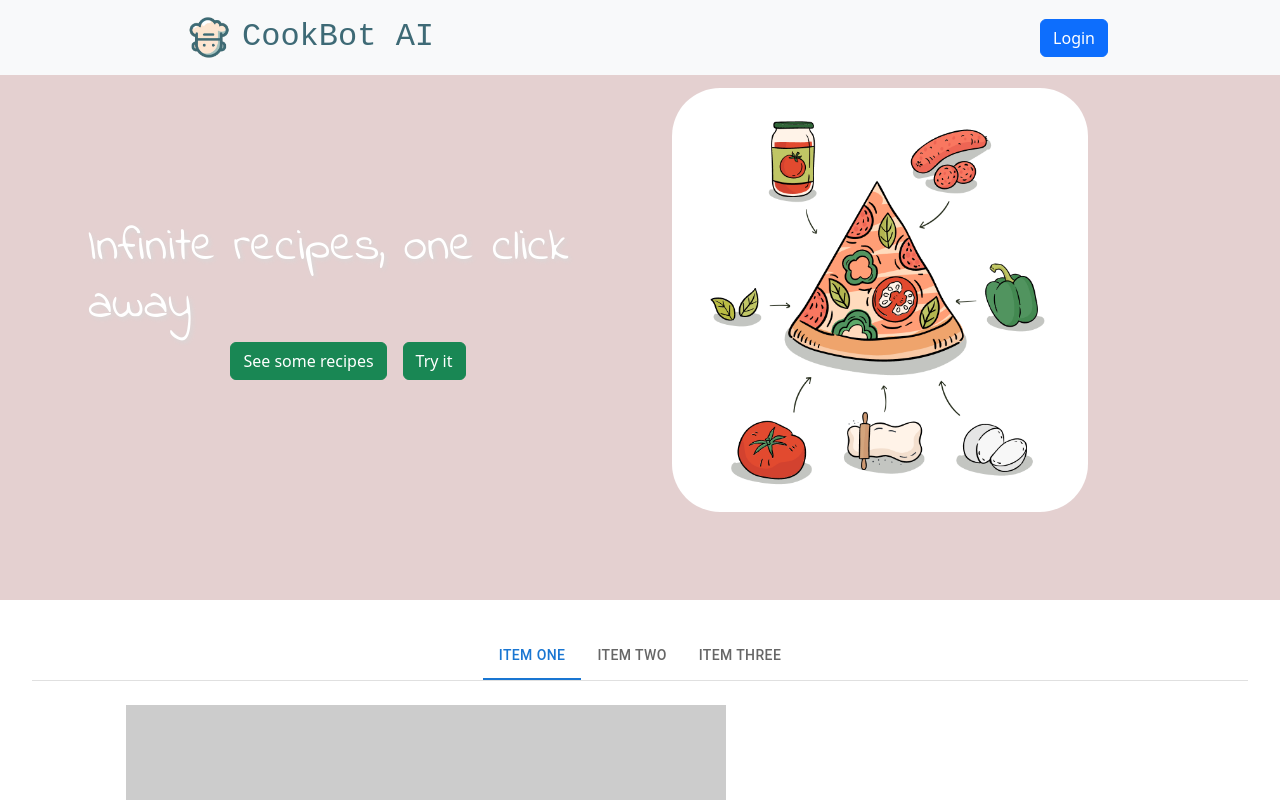
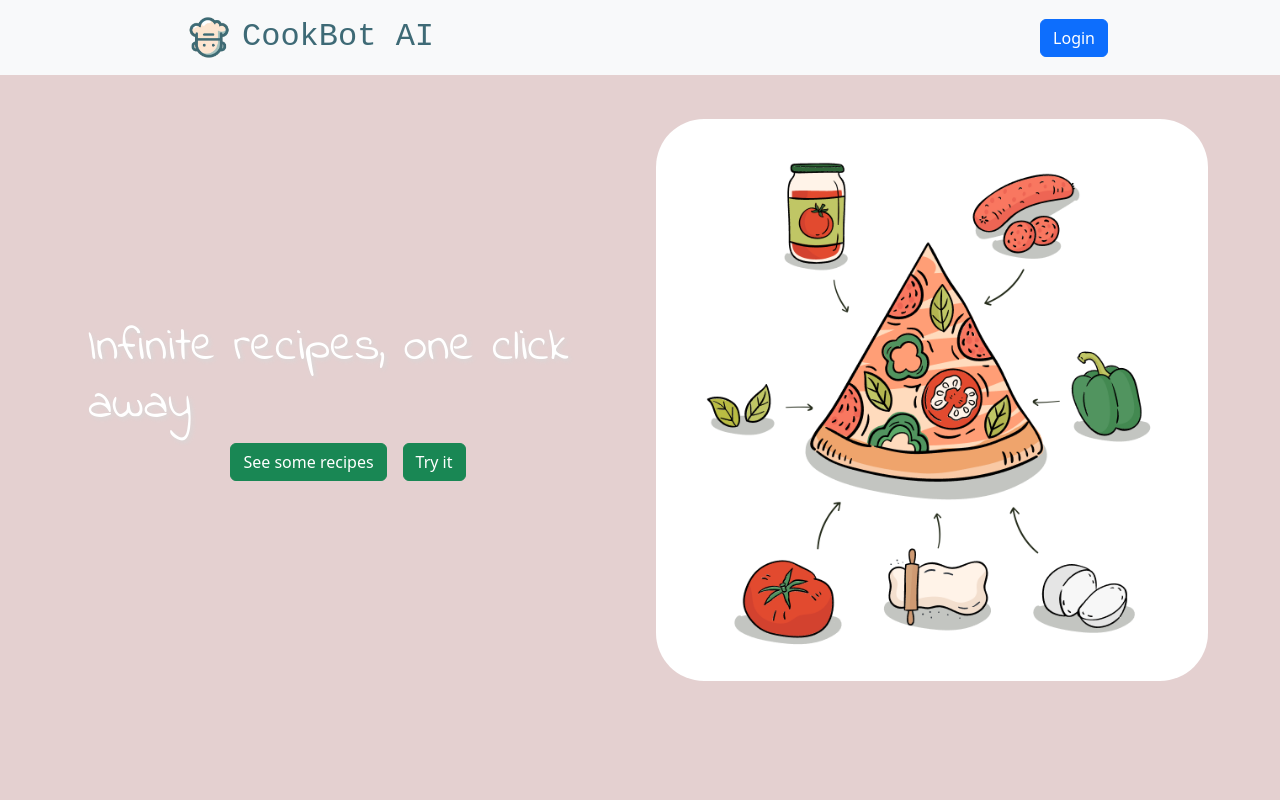
Before and after one commit to cleecoloma/cookbot-ai-app, a React (Vite) app: page / in a window 1280 px wide. Shown: the top 800 px of the page. Built offline with nearby package versions, Linux system fonts and the light colour scheme; no server answers; a web font is replaced by a local one.

Commit message:
added index.css to reset styling

```diff
--- a/src/main.jsx
+++ b/src/main.jsx
@@ -2,6 +2,7 @@ import React from 'react';
 import ReactDOM from 'react-dom/client';
 import App from './App.jsx';
 import { Auth0Provider } from '@auth0/auth0-react';
+import './styles/index.css';
 
 let AUTH_DOMAIN = import.meta.env.VITE_AUTH_DOMAIN;
 let AUTH_CLIENT_ID = import.meta.env.VITE_AUTH_CLIENT_ID;
--- a/src/styles/Hero.css
+++ b/src/styles/Hero.css
@@ -3,6 +3,7 @@
 #hero-container {
   padding: 3.5rem;
   display: flex;
+  height: 100vh;
 }
 
 #hero-left {
@@ -22,12 +23,15 @@
 }
 
 #hero-right {
+  display: flex;
+  justify-content: center;
+  align-items: center;
   width: 50%;
-  padding: 2rem;
+  padding: 1rem;
 }
 
 #hero-image {
-  width: 80%;
+  width: 100%;
   object-fit: fill;
   border-radius: 3rem;
 }
--- /dev/null
+++ b/src/styles/index.css
@@ -0,0 +1,69 @@
+/*
+  1. Use a more-intuitive box-sizing model.
+*/
+*,
+*::before,
+*::after {
+  box-sizing: border-box;
+}
+/*
+  2. Remove default margin
+*/
+* {
+  margin: 0;
+  scroll-padding-top: 84px;
+}
+/*
+  Typographic tweaks!
+  3. Add accessible line-height
+  4. Improve text rendering
+*/
+body {
+  line-height: 1.5;
+  -webkit-font-smoothing: antialiased;
+}
+/*
+  5. Improve media defaults
+*/
+img,
+picture,
+video,
+canvas,
+svg {
+  display: block;
+  max-width: 100%;
+}
+/*
+  6. Remove built-in form typography styles
+*/
+input,
+button,
+textarea,
+select {
+  font: inherit;
+}
+/*
+  7. Avoid text overflows
+*/
+p,
+h1,
+h2,
+h3,
+h4,
+h5,
+h6 {
+  overflow-wrap: break-word;
+}
+/*
+  8. Create a root stacking context
+*/
+#root,
+#__next {
+  isolation: isolate;
+}
+
+@media only screen and (max-width: 550px) {
+  * {
+    scroll-padding-top: 68px;
+  }
+}
```
